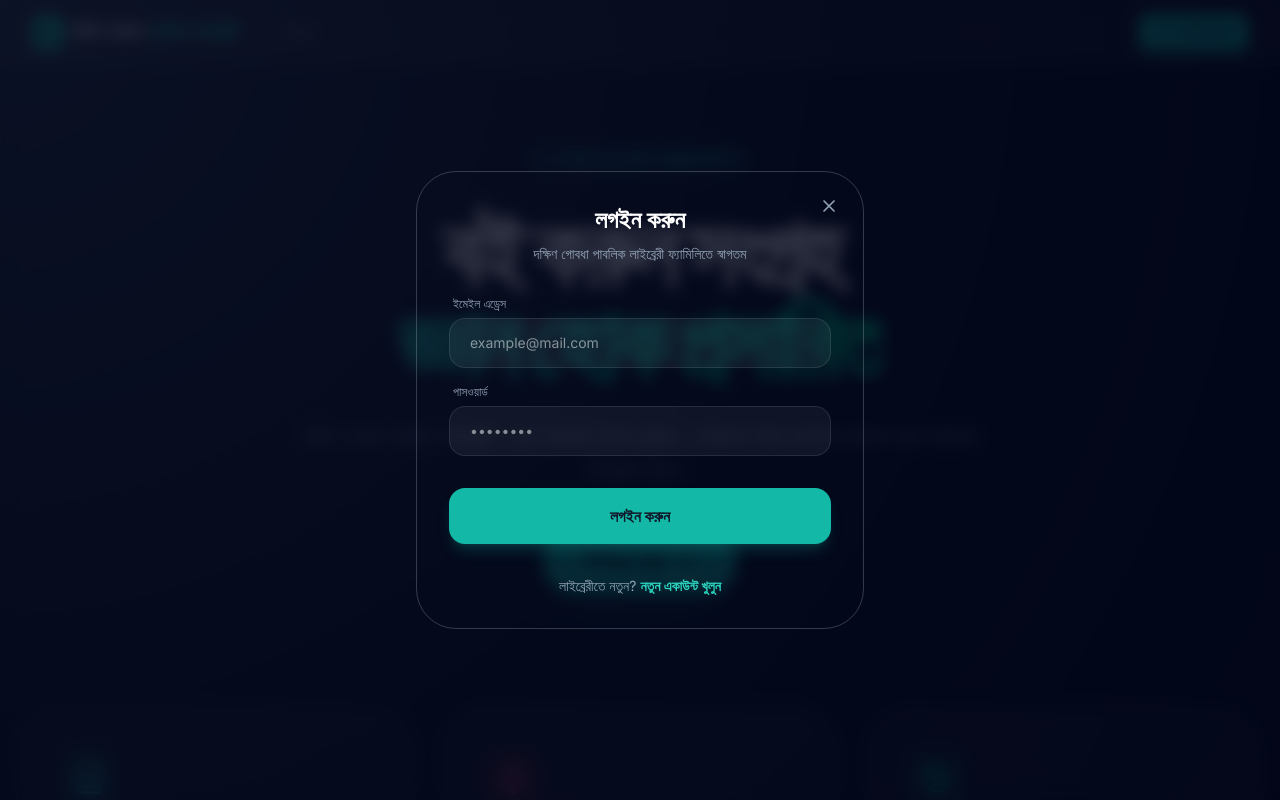
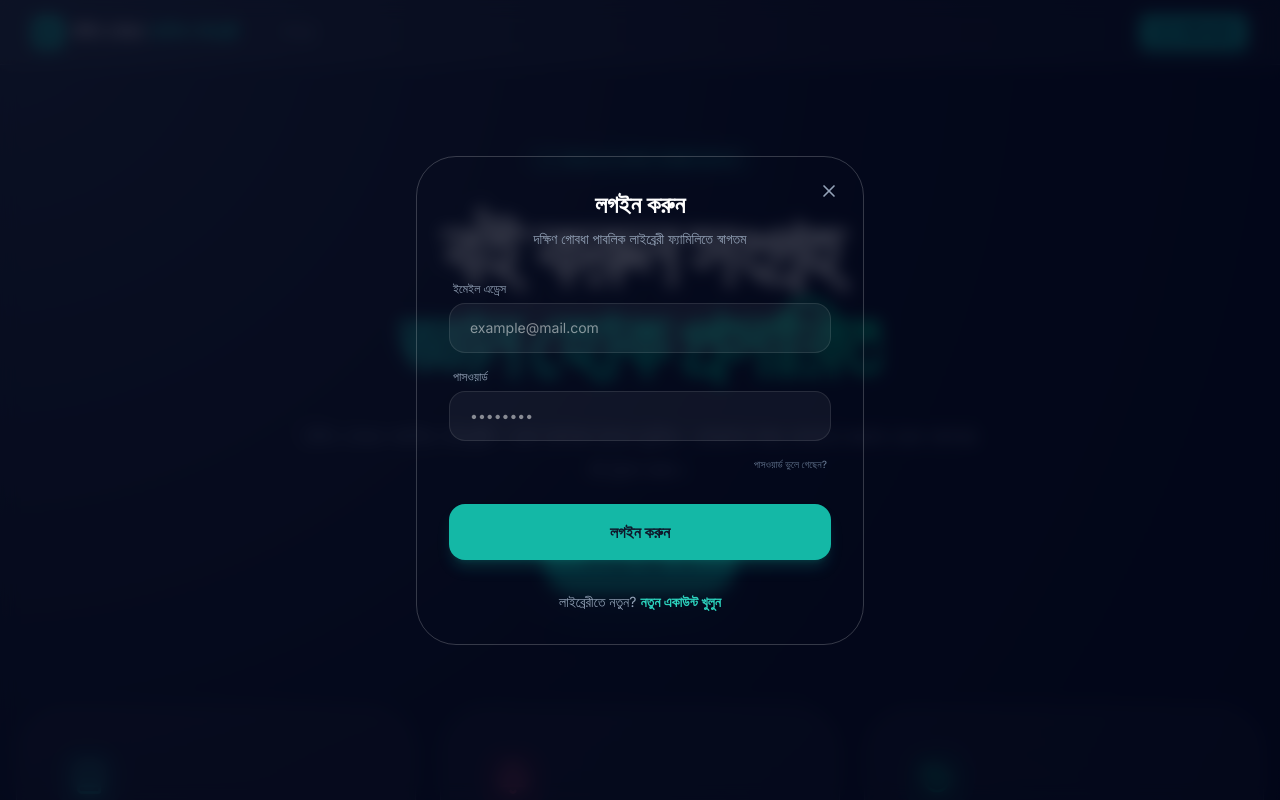
Before and after one commit to rozob59/-, a React (Vite) app: page / in a window 1280 px wide. Both pictures are taken after a click on the button "লগইন করুন". Shown: the top 800 px of the page. Built offline with nearby package versions, Linux system fonts and the light colour scheme; no server answers; the database is empty.

Commit message:
feat: Add password reset and system reset features
Implements a password reset functionality for users and a system reset capability for administrators. Users can now request a password reset email, and administrators can clear all book and borrow records while retaining member data.

```diff
--- a/src/App.tsx
+++ b/src/App.tsx
@@ -10,11 +10,12 @@ import {
   signInWithEmailAndPassword,
   createUserWithEmailAndPassword,
   updateProfile,
-  signOut
+  signOut,
+  sendPasswordResetEmail
 } from 'firebase/auth';
 import { doc, getDoc, setDoc, serverTimestamp, collection, query, where, getDocs, onSnapshot, limit } from 'firebase/firestore';
 import { auth, db, handleFirestoreError, OperationType } from './lib/firebase';
-import { Member, BorrowRecord, Notification as AppNotification } from './types';
+import { Member, BorrowRecord, AppNotification } from './types';
 import { Toaster, toast } from 'sonner';
 
 interface AuthContextType {
@@ -234,8 +235,28 @@ function AuthModal({ isOpen, onClose }: { isOpen: boolean, onClose: () => void }
   const [name, setName] = useState('');
   const [loading, setLoading] = useState(false);
   const [error, setError] = useState('');
+  const [success, setSuccess] = useState('');
 
   if (!isOpen) return null;
+
+  const handleForgotPassword = async () => {
+    if (!email) {
+      setError('অনুগ্রহ করে আগে ইমেইল এড্রেসটি লিখুন');
+      return;
+    }
+    setLoading(true);
+    setError('');
+    setSuccess('');
+    try {
+      await sendPasswordResetEmail(auth, email);
+      setSuccess('পাসওয়ার্ড রিসেট লিংক আপনার ইমেইলে পাঠানো হয়েছে।');
+    } catch (err: any) {
+      console.error(err);
+      setError('রিসেট লিংক পাঠানো সম্ভব হয়নি। ইমেইলটি সঠিক কিনা চেক করুন।');
+    } finally {
+      setLoading(false);
+    }
+  };
 
   const handleSubmit = async (e: React.FormEvent) => {
     e.preventDefault();
@@ -350,6 +371,18 @@ function AuthModal({ isOpen, onClose }: { isOpen: boolean, onClose: () => void }
           </div>
 
           {error && <p className="text-red-400 text-xs text-center">{error}</p>}
+          {success && <p className="text-teal-400 text-xs text-center">{success}</p>}
+
+          {!isRegister && (
+            <div className="flex justify-end pr-1">
+              <button
+                type="button" onClick={handleForgotPassword}
+                className="text-[10px] text-slate-500 hover:text-teal-400 font-medium transition-colors"
+              >
+                পাসওয়ার্ড ভুলে গেছেন?
+              </button>
+            </div>
+          )}
 
           <button
             type="submit" disabled={loading}
--- a/src/views/AdminView.tsx
+++ b/src/views/AdminView.tsx
@@ -1,6 +1,6 @@
 import React, { useState, useEffect } from 'react';
 import { Navigate } from 'react-router-dom';
-import { collection, onSnapshot, addDoc, updateDoc, deleteDoc, doc, serverTimestamp } from 'firebase/firestore';
+import { collection, onSnapshot, addDoc, updateDoc, deleteDoc, doc, serverTimestamp, getDocs } from 'firebase/firestore';
 import { db, handleFirestoreError, OperationType } from '../lib/firebase';
 import { Member, Book, BorrowRecord } from '../types';
 import { useAuth } from '../App';
@@ -18,6 +18,7 @@ export function AdminView() {
   const [selectedUser, setSelectedUser] = useState<Member | null>(null);
   const [showIssue, setShowIssue] = useState(false);
   const [showAddBook, setShowAddBook] = useState(false);
+  const [resetting, setResetting] = useState(false);
 
   useEffect(() => {
     if (!profile || profile.role !== 'admin') return;
@@ -37,6 +38,29 @@ export function AdminView() {
     return () => { unsubMembers(); unsubBooks(); unsubBorrows(); };
   }, [profile]);
 
+  const handleSystemReset = async () => {
+    if (!window.confirm('আপনি কি নিশ্চিত যে আপনি সব বই এবং লেন্ডিং হিস্ট্রি মুছে ফেলতে চান? শুধু ইউজার একাউন্টগুলো থাকবে।')) return;
+
+    setResetting(true);
+    try {
+      // 1. Delete all borrows
+      const borrowsSnap = await getDocs(collection(db, 'borrows'));
+      const borrowDeletes = borrowsSnap.docs.map(d => deleteDoc(doc(db, 'borrows', d.id)));
+
+      // 2. Delete all books
+      const booksSnap = await getDocs(collection(db, 'books'));
+      const bookDeletes = booksSnap.docs.map(d => deleteDoc(doc(db, 'books', d.id)));
+
+      await Promise.all([...borrowDeletes, ...bookDeletes]);
+      toast.success("সব হিস্ট্রি সফলভাবে ক্লিন করা হয়েছে!");
+    } catch (e) {
+      console.error(e);
+      toast.error("ডাটা ক্লিনিং করতে সমস্যা হয়েছে।");
+    } finally {
+      setResetting(false);
+    }
+  };
+
   if (authLoading) return <div className="p-20 text-center text-white">অপেক্ষা করুন...</div>;
   if (!profile || profile.role !== 'admin') return <Navigate to="/" />;
 
@@ -48,6 +72,14 @@ export function AdminView() {
           <p className="text-slate-400 mt-2 uppercase text-xs tracking-widest font-bold">লাইব্রেরী ম্যানেজমেন্ট কন্ট্রোল সেন্টার</p>
         </div>
         <div className="flex flex-wrap md:flex-nowrap gap-4 w-full md:w-auto">
+          <button
+            disabled={resetting}
+            onClick={handleSystemReset}
+            className="flex-1 md:flex-none border border-rose-500/30 text-rose-400 px-6 py-4 rounded-[2rem] font-bold hover:bg-rose-500 hover:text-white transition-all flex items-center justify-center gap-2 shadow-lg disabled:opacity-50"
+          >
+            <Trash2 className="w-5 h-5" />
+            রিসেট ডাটা
+          </button>
           <button
             onClick={() => setShowAddBook(true)}
             className="flex-1 md:flex-none bg-white/5 border border-white/10 text-white px-8 py-4 rounded-[2rem] font-bold hover:bg-white/10 transition-all flex items-center justify-center gap-3 shadow-xl"
```
Also changed, not shown: 1 other file (tests, documents, lock files or other folders).
